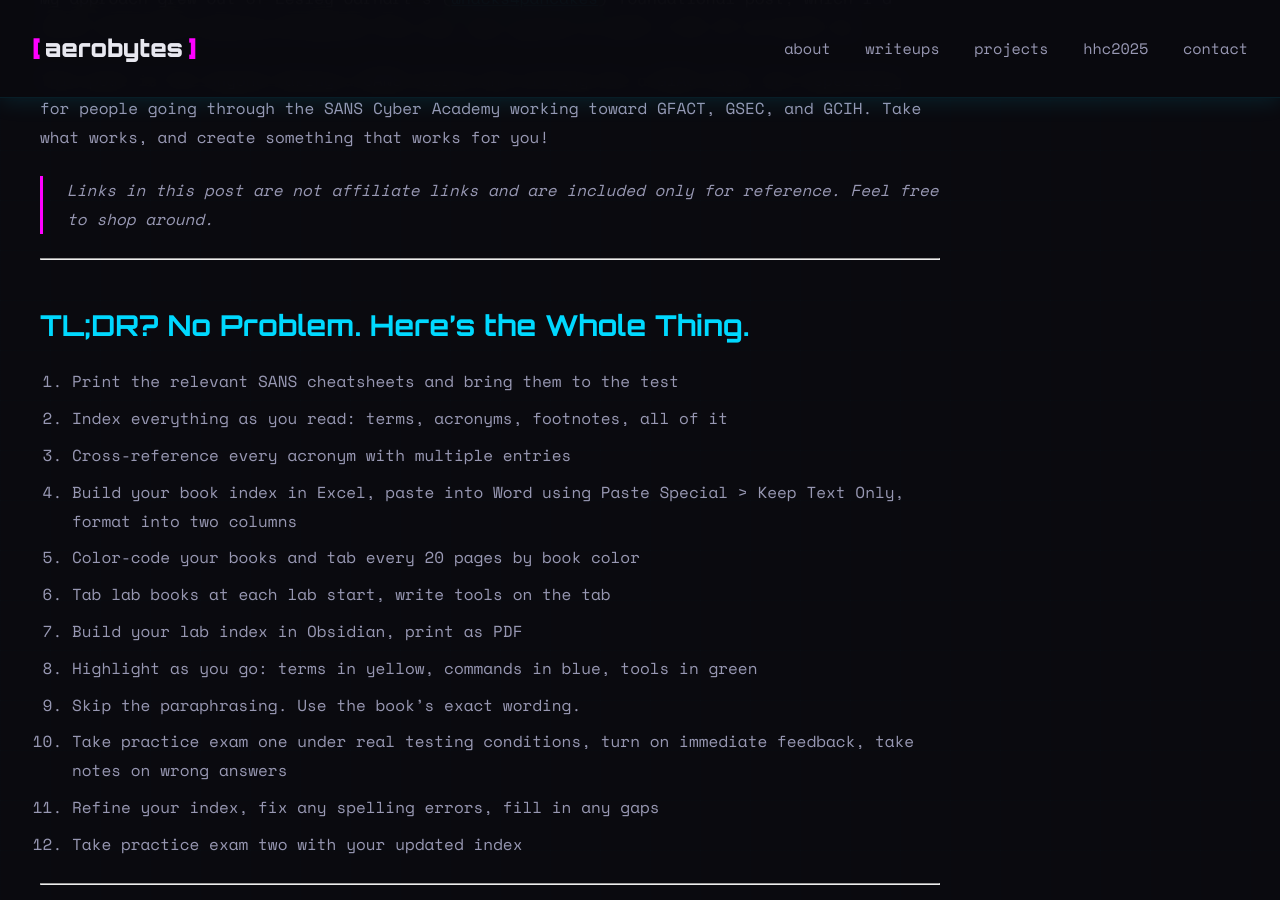
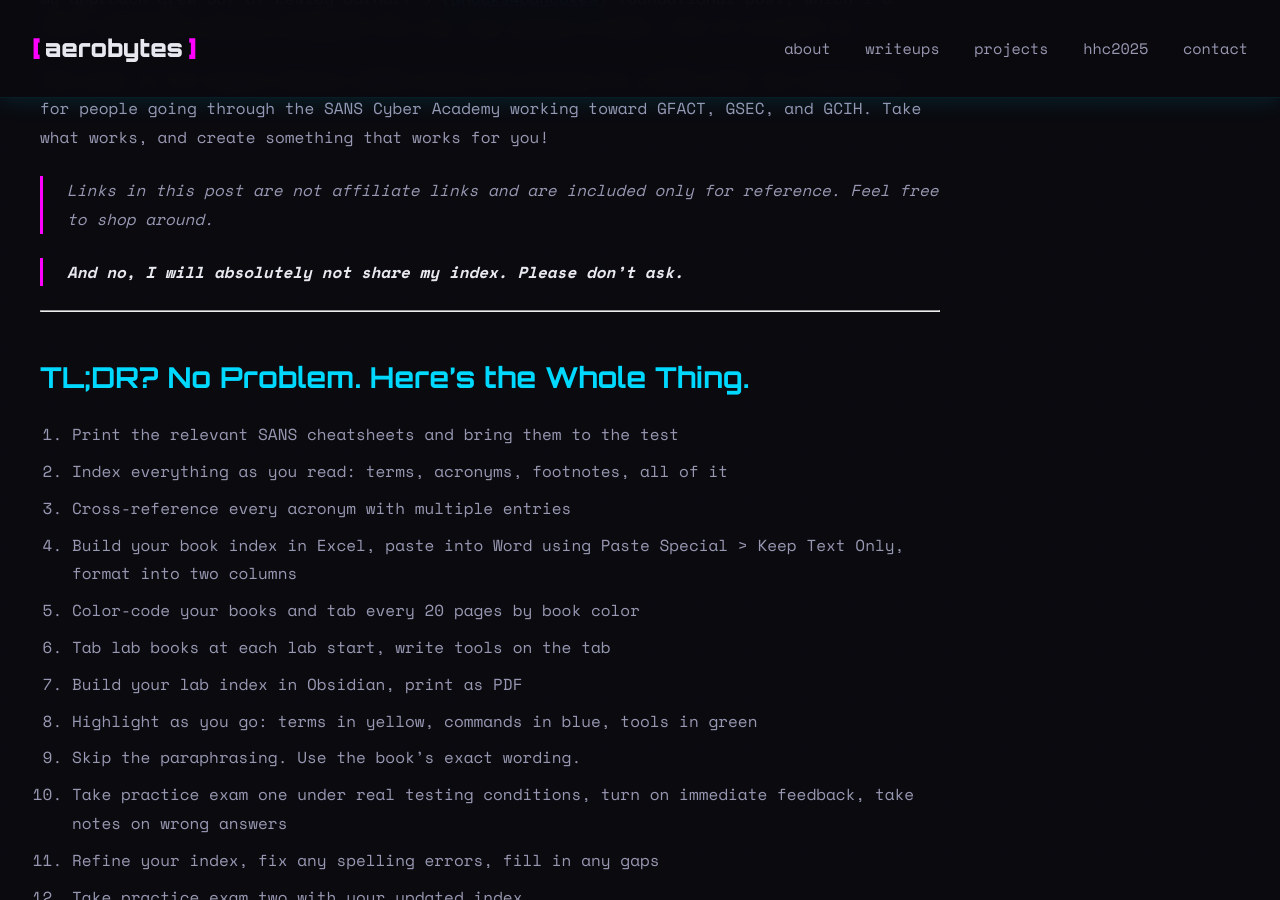
Before and after one commit to Aeronique/aerobytes-site, a Jekyll site: the page built from _posts/2026-04-04-giac-indexing-guide.md, in a window 1280 px wide and 900 px high, scrolled down 650 px. Built offline with Jekyll 4.4.1, drawn with Linux system fonts in a browser that asks for light colours.

Commit message:
Update 2026-04-04-giac-indexing-guide.md

```diff
--- a/_posts/2026-04-04-giac-indexing-guide.md
+++ b/_posts/2026-04-04-giac-indexing-guide.md
@@ -15,6 +15,8 @@ My approach grew out of Lesley Carhart's ([@hacks4pancakes](https://tisiphone.ne
 This post is for anyone taking a SANS course and sitting for a GIAC exam, but especially for people going through the SANS Cyber Academy working toward GFACT, GSEC, and GCIH. Take what works, and create something that works for you!
 
 > Links in this post are not affiliate links and are included only for reference. Feel free to shop around.
+
+> **And no, I will absolutely not share my index. Please don't ask.**
 
 ---
 
```
